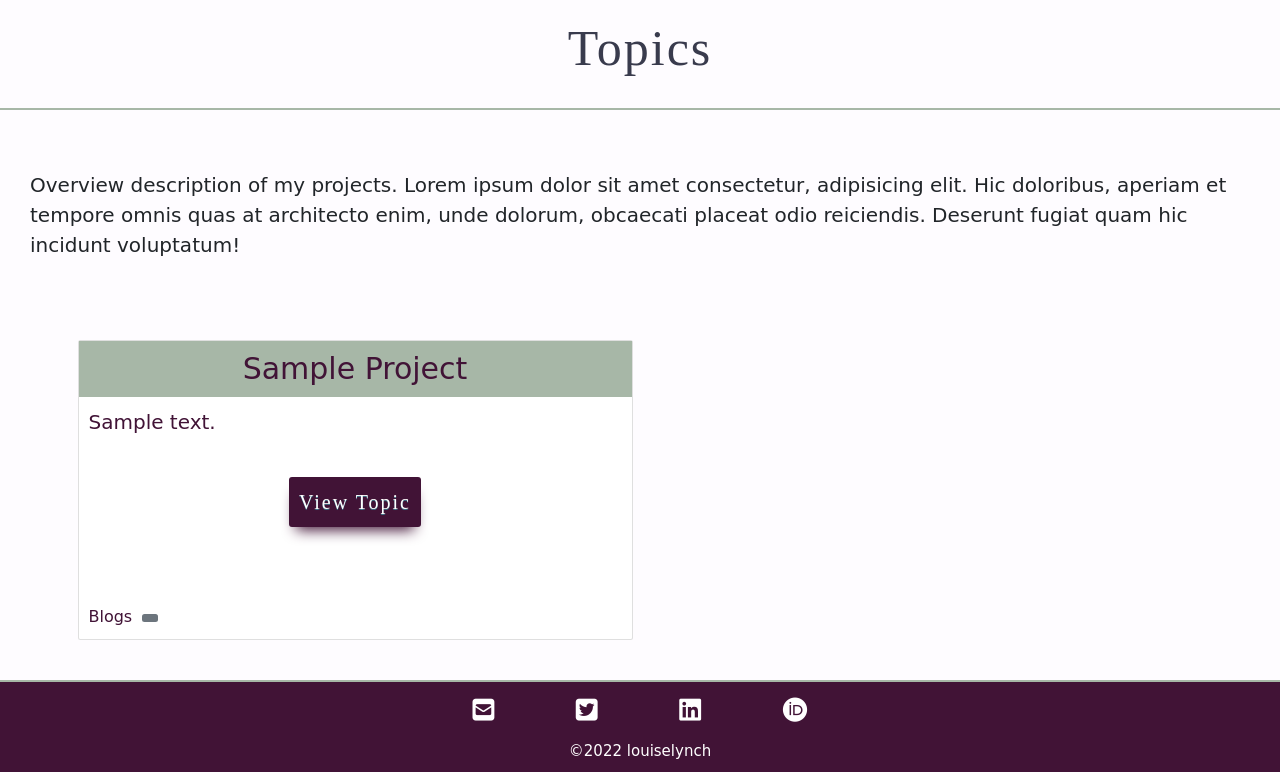
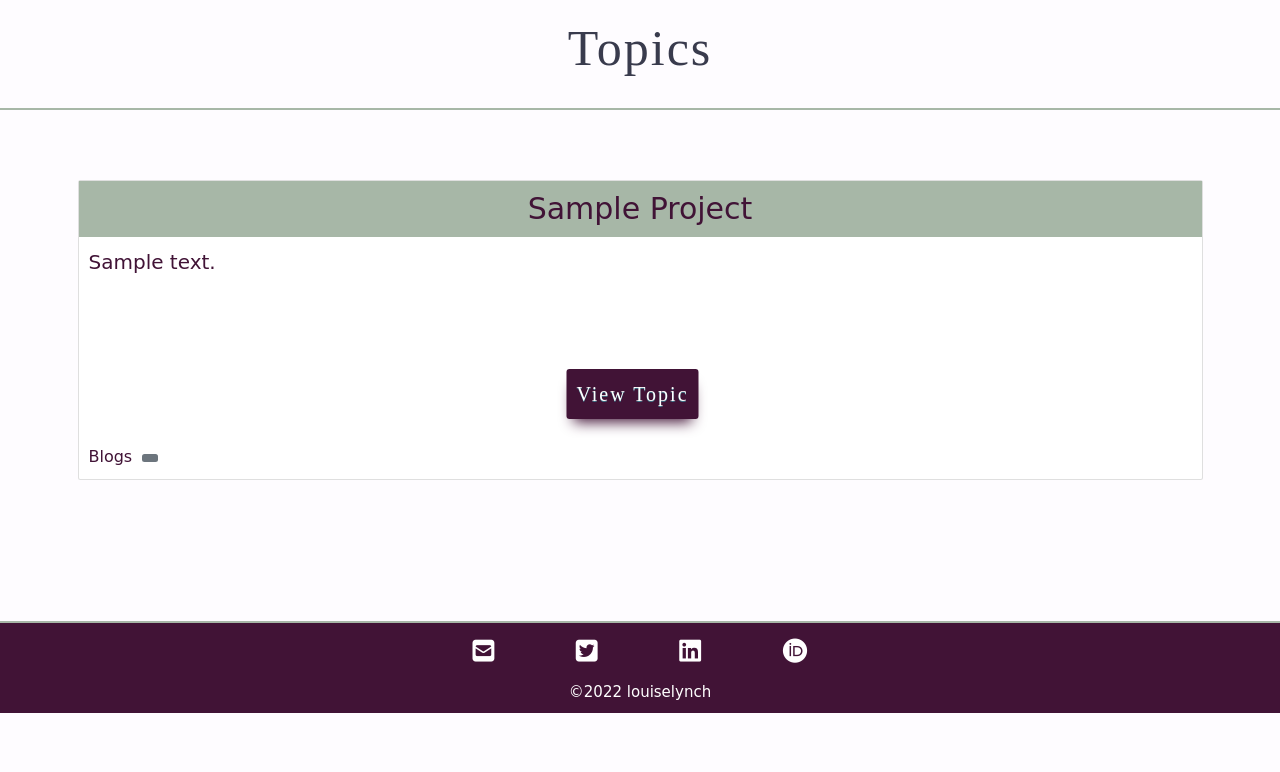
Before and after one commit to sam-timmins/l-lynch-blog, a Django app: page /topics/ in a window 1280 px wide. Shown: the part 87-859 px from the top of the page. After the commit the page ends 800 px from the top, so only its background shows below. Run offline with Django 3.2, Linux system fonts and the light colour scheme; tables that the repository leaves empty hold one stand-in row (values such as "Sample post"); data that the repository does not hold is empty; some libraries are stand-ins or nearby versions; some web fonts are replaced.

Commit message:
Remove overview text and adjust style of card

```diff
--- a/projects/templates/projects/projects.html
+++ b/projects/templates/projects/projects.html
@@ -16,13 +16,6 @@
         class="text-lg text-dark-blue text-header header-text text-center mb-5 py-5 letter-spacing2 border-bottom-olive">
         Topics
     </h1>
-
-    <p class="text-dark-green p-3 p-md-5 text-sm text-center text-lg-start">
-        Overview description of my projects. Lorem ipsum dolor sit amet consectetur, adipisicing elit. Hic doloribus,
-        aperiam et
-        tempore omnis quas at architecto enim, unde dolorum, obcaecati placeat odio reiciendis. Deserunt fugiat quam hic
-        incidunt voluptatum!
-    </p>
 </div>
 {% endblock %}
 
@@ -32,17 +25,17 @@
     <div class="row">
 
         {% for project in all_projects|dictsort:"name" %}
-        <div class="col-12 col-md-6">
+        <div class="col-12">
             <div class="card my-3 p-0 position-relative">
                 <div class="text-purple">
                     <h5 class="background-olive w-100 text-md p-3 m-0 text-purple text-center">{{ project.name|title }}
                     </h5>
-                    <div class="card-body">
+                    <div class="card-body h-100">
                         {% if project.description %}
-                        <p class="text-sm">{{ project.description|safe|truncatechars_html:150 }}
+                        <p class="text-sm">{{ project.description|safe|truncatewords:50 }}
                         {% endif %}
 
-                        <div class="row">
+                        <div class="row position-absolute bottom-0 start-50 translate-middle-x mb-5">
                             <div class="col-12 text-center">
                                 <a href="{% url 'project_details' project.slug %}"
                                 class="button background-purple text-white text-sm header-text fw-light p-3 letter-spacing2 my-5">
--- a/static/css/media.css
+++ b/static/css/media.css
@@ -1,3 +1,17 @@
+@media (min-width: 576px) {
+    .card {
+        height: 38rem !important;
+    }
+
+}
+
+@media (min-width: 768px) {
+    .card {
+        height: 30rem !important;
+    }
+
+}
+
 @media (min-width: 992px) {
     .navbar-collapse {
         background-color: transparent;
--- a/static/css/projects.css
+++ b/static/css/projects.css
@@ -1,3 +1,3 @@
 .card {
-    height: 30rem;
+    height: 50rem;
 }
```
